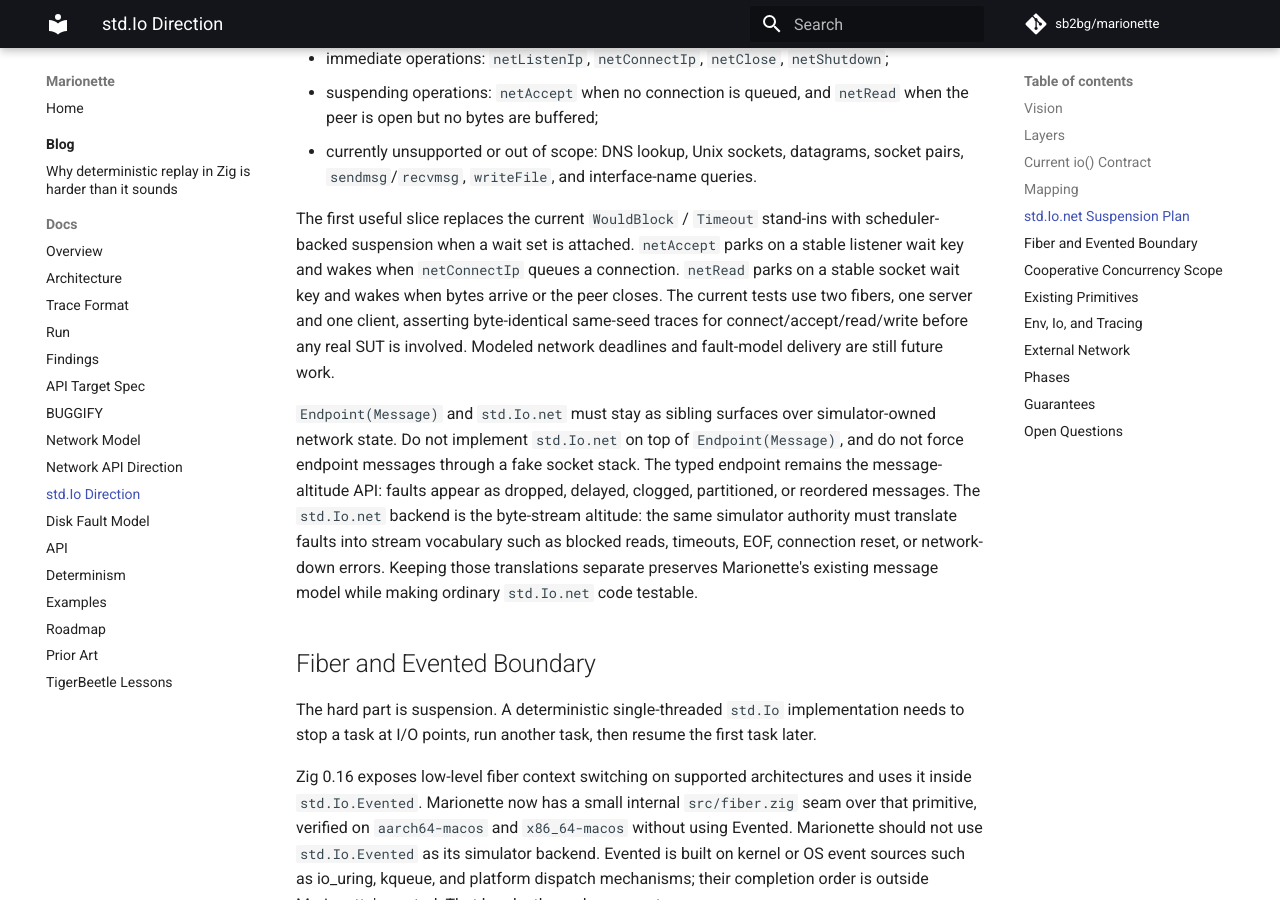
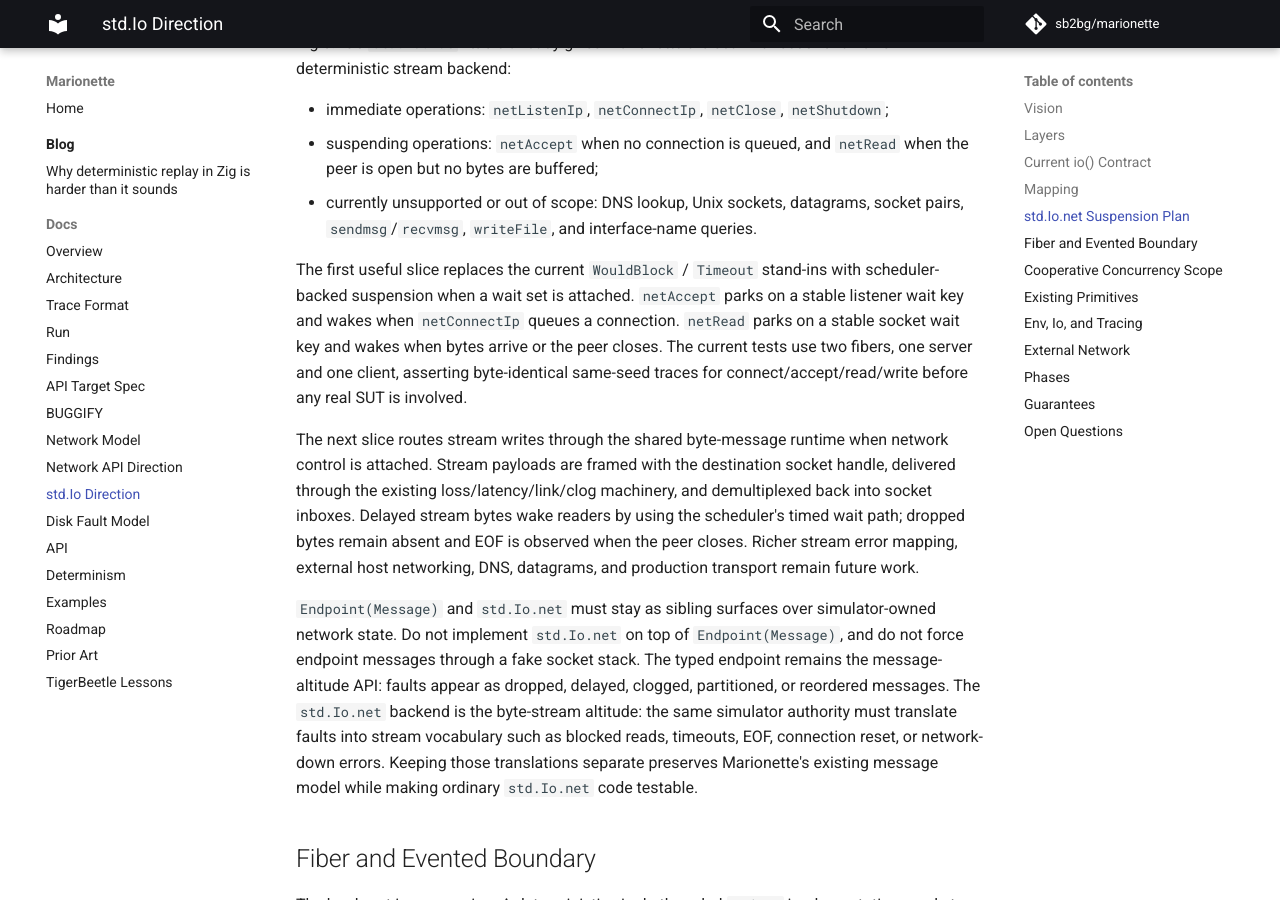
Before and after one commit to sb2bg/marionette, an MkDocs documentation site: the page built from docs/std-io-direction.md, in a window 1280 px wide and 900 px high, scrolled down 2530 px. Built offline with MkDocs 1.6.1 and Material for MkDocs 9.7.7, drawn with Linux system fonts in a browser that asks for light colours; comment, search, counter and statistics services are not loaded; some of the changed text lies outside the part shown.

Commit message:
Document std Io net fault delivery slice

```diff
--- a/docs/std-io-direction.md
+++ b/docs/std-io-direction.md
@@ -60,9 +60,11 @@ current fiber until a connection is queued and open-peer empty reads park until
 bytes arrive or the peer closes. Without a scheduler wait set, empty accepts
 return `error.WouldBlock`; empty stream reads return `error.Timeout` while the
 peer remains open because Zig 0.16's stream reader error set has no
-`WouldBlock` variant. This TCP subset is still loopback plumbing: socket bytes
-do not currently route through `NetworkControl` loss, latency, partition, or
-clog state. It also supports a
+`WouldBlock` variant. This TCP subset is still intentionally narrow, but socket
+bytes can route through the shared `NetworkControl` byte runtime when
+simulation network control is attached, so loss, latency, manual partitions,
+and clogs use the same deterministic fault core as `Endpoint(Message)`.
+Stream-level reset/timeout mapping remains intentionally narrow. It also supports a
 flat file subset over
 `SimDisk`: `Dir.createFile`, `Dir.openFile`, `Dir.statFile`,
 `Dir.access`, positional file read/write, streaming file read/write,
@@ -121,8 +123,15 @@ on a stable listener wait key and wakes when `netConnectIp` queues a connection.
 `netRead` parks on a stable socket wait key and wakes when bytes arrive or the
 peer closes. The current tests use two fibers, one server and one client,
 asserting byte-identical same-seed traces for connect/accept/read/write before
-any real SUT is involved. Modeled network deadlines and fault-model delivery are
-still future work.
+any real SUT is involved.
+
+The next slice routes stream writes through the shared byte-message runtime when
+network control is attached. Stream payloads are framed with the destination
+socket handle, delivered through the existing loss/latency/link/clog machinery,
+and demultiplexed back into socket inboxes. Delayed stream bytes wake readers by
+using the scheduler's timed wait path; dropped bytes remain absent and EOF is
+observed when the peer closes. Richer stream error mapping, external host
+networking, DNS, datagrams, and production transport remain future work.
 
 `Endpoint(Message)` and `std.Io.net` must stay as sibling surfaces over
 simulator-owned network state. Do not implement `std.Io.net` on top of
@@ -292,6 +301,9 @@ Phase 1 is experimental deterministic `std.Io`:
 - done: add scheduler-backed `std.Io.net` stream suspension for accept/read
   when a scheduler wait set is attached, while keeping it as a sibling surface
   to `Endpoint(Message)`;
+- done: route the narrow `std.Io.net` stream byte path through the shared
+  network loss/latency delivery core when simulation network control is
+  attached;
 - route sleep, queue, file, and network I/O through `World`;
 - expand simulation `Env.io()` from the Phase 0 backend into a suspending
   deterministic `std.Io`;
```
Also changed, not shown: README.md (+6 -5 lines), docs/roadmap.md (+9 -8 lines).
